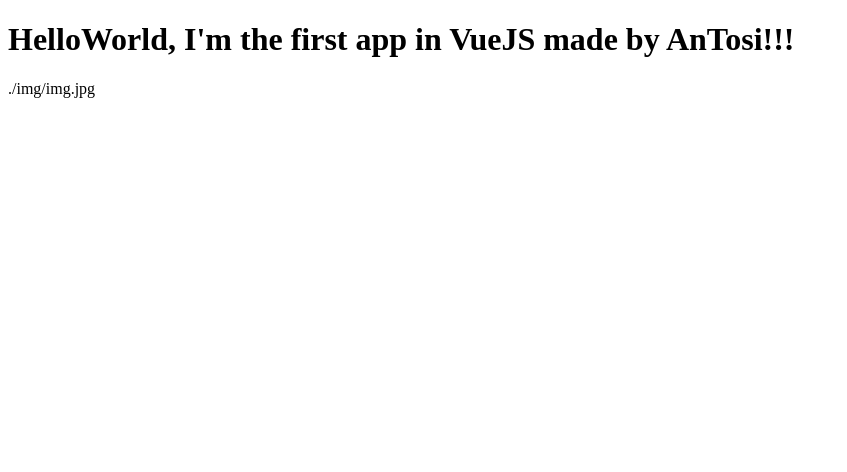
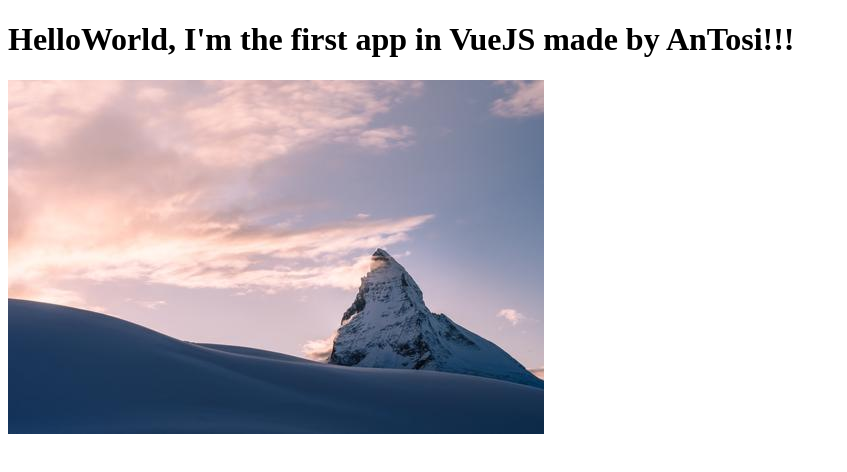
Before and after one commit to AnTosi/vue-hello, a plain HTML site: page index.html in a window 1280 px wide. Shown: the whole page, without its empty margins (0-847 px from the left). Drawn offline with nearby package versions, Linux system fonts and the light colour scheme.

Commit message:
messa anche immagine

```diff
--- a/index.html
+++ b/index.html
@@ -11,7 +11,7 @@
     <div id="app">
         <h1>{{title}}</h1>
         <div>
-            {{picture}}
+            <img v-bind:src="picture" alt="">
         </div>
 
     </div>
--- a/main.js
+++ b/main.js
@@ -1,10 +1,10 @@
-let image = `./img/img.jpg`;
-
+// let image = `./img/img.jpg`;
+let image = `<img src="./img/img.jpg" alt=""></img>`
 
 const app = new Vue({
     el: "#app",
     data: {
         title: "HelloWorld, I'm the first app in VueJS made by AnTosi!!!",
-        picture: image
+        picture: "./img/img.jpg"
     }
 })
```
